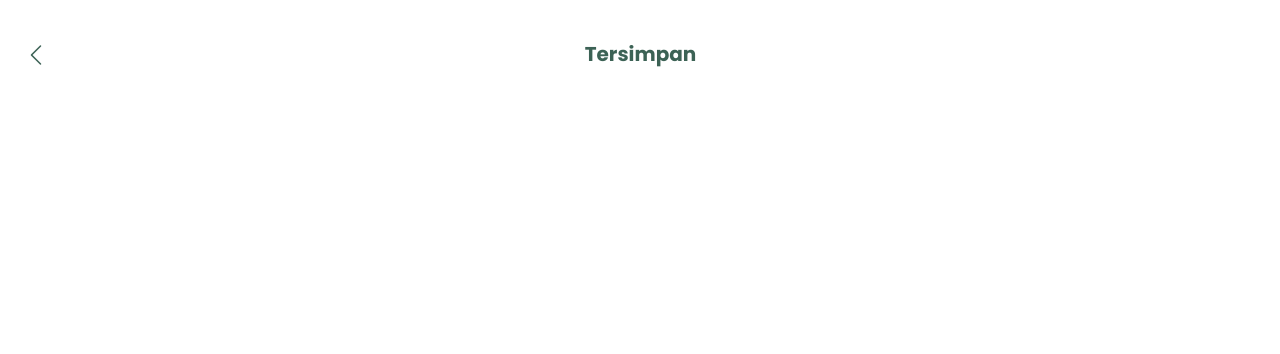
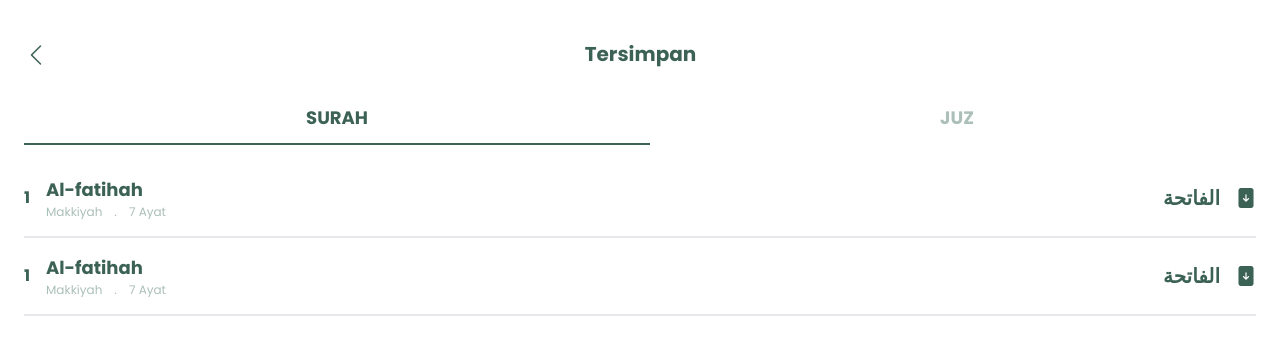
Before and after one commit to zaenalrfn/Quranku, a Vue app: page /tersimpan in a window 1280 px wide. Shown: the top 354 px of the page. Built offline with nearby package versions, Linux system fonts and the light colour scheme.

Commit message:
add tabs in page tersimpan

```diff
--- a/src/views/Tersimpan.vue
+++ b/src/views/Tersimpan.vue
@@ -2,15 +2,176 @@
   <div class="main">
     <!-- bagian nav -->
     <NavQuranku />
+
+    <!-- Bagian tersimpan surah dan ayat -->
+    <div class="flex fixed top-0 left-0 right-0 flex-wrap px-6 mt-20">
+      <div class="w-full">
+        <!-- BAGIAN TABS -->
+        <ul class="flex mb-0 list-none flex-wrap pt-3 pb-4 flex-row">
+          <li class="-mb-px mr-2 last:mr-0 flex-auto text-center">
+            <a
+              class="text-lg font-bold uppercase px-5 py-3 block leading-normal"
+              v-on:click="toggleTabs(1)"
+              v-bind:class="{
+                ' bg-white text-[#ACBFB9]': openTab !== 1,
+                'text-text_color_bold_1 border-b-2 border-b-[#3C6255]':
+                  openTab === 1,
+              }"
+            >
+              Surah
+            </a>
+          </li>
+          <li class="-mb-px mr-2 last:mr-0 flex-auto text-center">
+            <a
+              class="text-lg font-bold uppercase px-5 py-3 block leading-normal"
+              v-on:click="toggleTabs(2)"
+              v-bind:class="{
+                ' bg-white text-[#ACBFB9]': openTab !== 2,
+                'text-text_color_bold_1 border-b-2 border-b-[#3C6255]':
+                  openTab === 2,
+              }"
+            >
+              Juz
+            </a>
+          </li>
+        </ul>
+        <!-- BAGIAN SURAH Dan Juz -->
+        <div class="flex flex-col min-w-0 break-words bg-white">
+          <div class="flex-auto">
+            <div class="tab-content tab-space">
+              <!-- Surah -->
+              <div
+                v-bind:class="{
+                  hidden: openTab !== 1,
+                  block: openTab === 1,
+                }"
+              >
+                <router-link to="/quran">
+                  <div
+                    class="surah flex justify-between items-center border-b-2 py-4"
+                  >
+                    <div class="indo-surah flex gap-4 items-center">
+                      <div class="no-surah text-text_color_bold_1 font-bold">
+                        1
+                      </div>
+                      <div class="nama-surah">
+                        <h1 class="text-lg font-bold text-text_color_bold_1">
+                          Al-fatihah
+                        </h1>
+                        <div class="makkiyah flex gap-3 text-xs text-[#ABBFB9]">
+                          <p>Makkiyah</p>
+                          <p>.</p>
+                          <p>7 Ayat</p>
+                        </div>
+                      </div>
+                    </div>
+                    <div class="arab-donwload flex gap-4">
+                      <h2 class="text-xl text-text_color_bold_1 font-bold">
+                        الفاتحة
+                      </h2>
+                      <h3 class="text-text_color_bold_1 font-bold text-xl">
+                        <i class="bi bi-file-arrow-down-fill"></i>
+                      </h3>
+                    </div>
+                  </div>
+                </router-link>
+                <router-link to="/quran">
+                  <div
+                    class="surah flex justify-between items-center border-b-2 py-4"
+                  >
+                    <div class="indo-surah flex gap-4 items-center">
+                      <div class="no-surah text-text_color_bold_1 font-bold">
+                        1
+                      </div>
+                      <div class="nama-surah">
+                        <h1 class="text-lg font-bold text-text_color_bold_1">
+                          Al-fatihah
+                        </h1>
+                        <div class="makkiyah flex gap-3 text-xs text-[#ABBFB9]">
+                          <p>Makkiyah</p>
+                          <p>.</p>
+                          <p>7 Ayat</p>
+                        </div>
+                      </div>
+                    </div>
+                    <div class="arab-donwload flex gap-4">
+                      <h2 class="text-xl text-text_color_bold_1 font-bold">
+                        الفاتحة
+                      </h2>
+                      <h3 class="text-text_color_bold_1 font-bold text-xl">
+                        <i class="bi bi-file-arrow-down-fill"></i>
+                      </h3>
+                    </div>
+                  </div>
+                </router-link>
+              </div>
+              <!-- JUZ -->
+              <div
+                v-bind:class="{
+                  hidden: openTab !== 2,
+                  block: openTab === 2,
+                }"
+              >
+                <router-link to="/quran">
+                  <div class="juz border-b-2 py-4">
+                    <div class="indo-juz flex gap-4 items-center">
+                      <div class="no-juz text-text_color_bold_1 font-bold">
+                        1
+                      </div>
+                      <div class="nama-juz">
+                        <h1 class="text-lg font-bold text-text_color_bold_1">
+                          Juz 1
+                        </h1>
+                        <div class="makkiyah flex gap-3 text-xs text-[#ABBFB9]">
+                          <p>Al-fatihah, Al-baqarah</p>
+                        </div>
+                      </div>
+                    </div>
+                  </div>
+                </router-link>
+                <router-link to="/quran">
+                  <div class="juz border-b-2 py-4">
+                    <div class="indo-juz flex gap-4 items-center">
+                      <div class="no-juz text-text_color_bold_1 font-bold">
+                        2
+                      </div>
+                      <div class="nama-juz">
+                        <h1 class="text-lg font-bold text-text_color_bold_1">
+                          Juz 2
+                        </h1>
+                        <div class="makkiyah flex gap-3 text-xs text-[#ABBFB9]">
+                          <p>Al-baqarah</p>
+                        </div>
+                      </div>
+                    </div>
+                  </div>
+                </router-link>
+              </div>
+            </div>
+          </div>
+        </div>
+      </div>
+    </div>
   </div>
 </template>
 
 <script>
 import NavQuranku from "../components/Nav.vue";
+
 export default {
   name: "TersimpanQuranku",
   components: {
     NavQuranku,
   },
+  data() {
+    return {
+      openTab: 1,
+    };
+  },
+  methods: {
+    toggleTabs: function (tabNumber) {
+      this.openTab = tabNumber;
+    },
+  },
 };
 </script>
```
